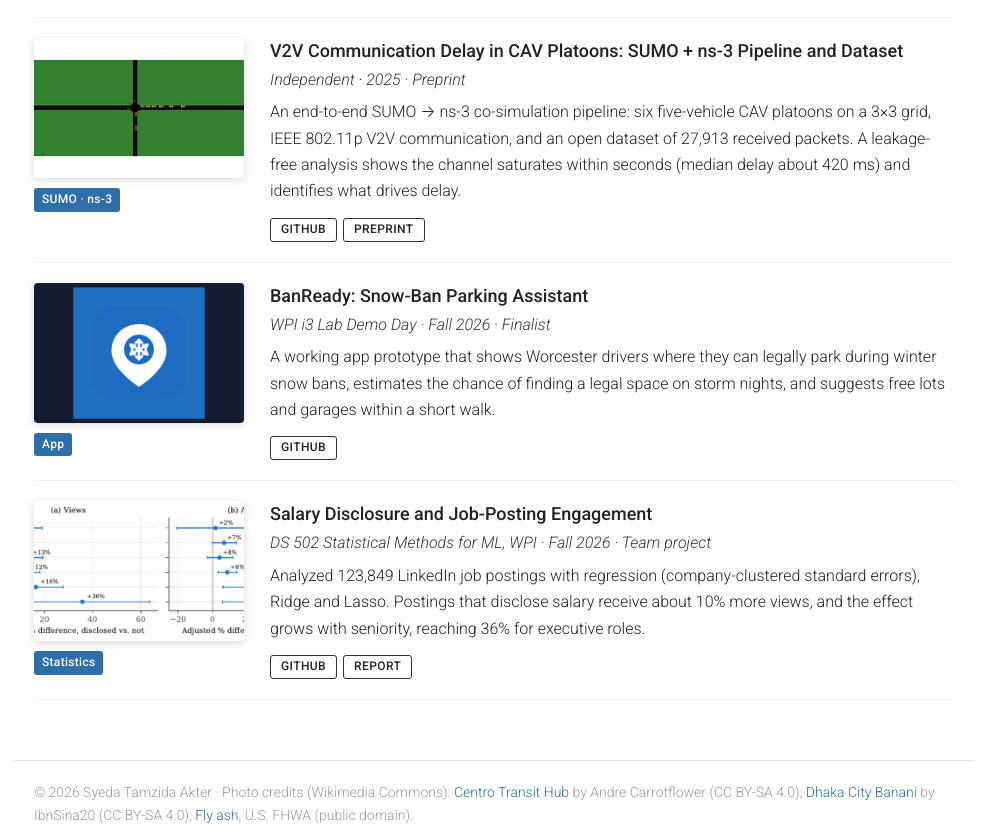
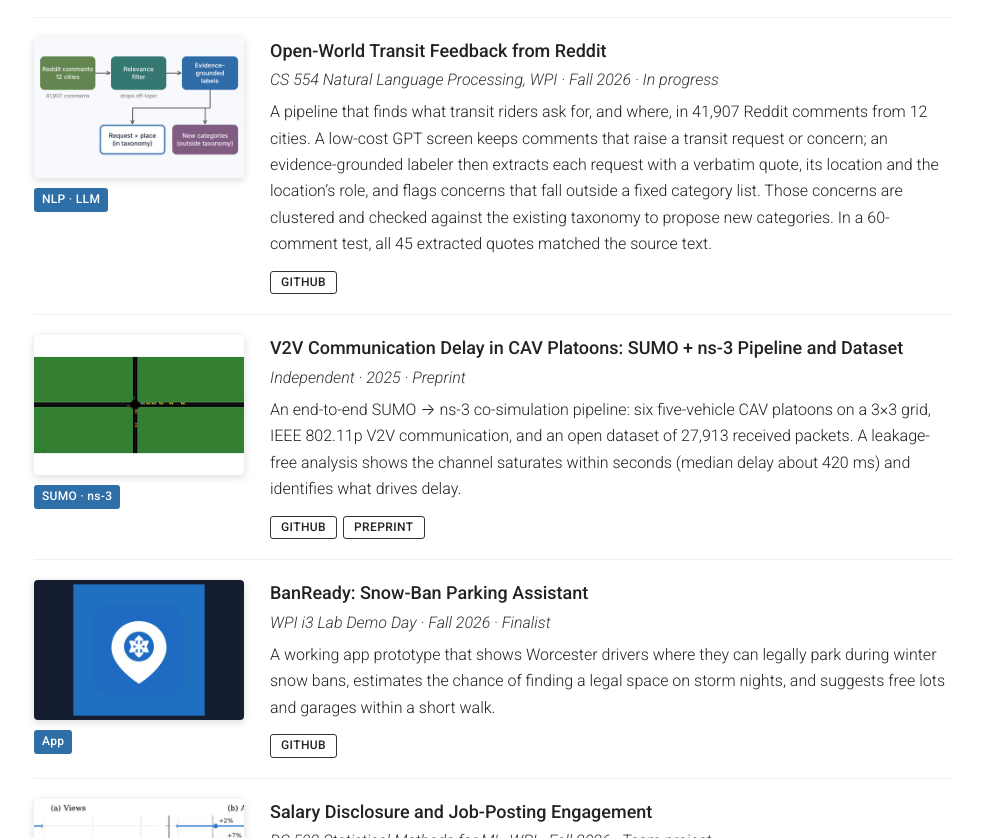
Before and after one commit to syeda-tamzida/syeda-tamzida.github.io, a plain HTML site: page index.html in a window 1280 px wide. Shown: the part 2274-3112 px from the top of the page, without its empty margins (146-1131 px from the left). Drawn offline with Linux system fonts and the light colour scheme; some icons are missing.

Commit message:
Add Reddit transit feedback project to home and projects pages
Co-Authored-By: Claude Opus 5.5 <noreply@anthropic.com>
Claude-Session: https://claude.ai/code/session_0144Gd7Q7AkYmDrZXUhKkzR1

```diff
--- a/index.html
+++ b/index.html
@@ -88,6 +88,15 @@
  </div>
 </div>
 <div class="pub">
+ <div class="thumbcol"><div class="thumb"><img src="assets/thumbs/reddit.jpg?v=3" alt=""></div><span class="badge">NLP · LLM</span></div>
+ <div>
+  <p class="title">Open-World Transit Feedback from Reddit</p>
+  <p class="venue">CS 554 Natural Language Processing, WPI · Fall 2026 · In progress</p>
+  <p class="desc">A pipeline that finds what transit riders ask for, and where, in 41,907 Reddit comments from 12 cities. A low-cost GPT screen keeps comments that raise a transit request or concern; an evidence-grounded labeler then extracts each request with a verbatim quote, its location and the location&rsquo;s role, and flags concerns that fall outside a fixed category list. Those concerns are clustered and checked against the existing taxonomy to propose new categories. In a 60-comment test, all 45 extracted quotes matched the source text.</p>
+  <div class="btns"><a href="https://github.com/syeda-tamzida/reddit-transit-feedback-nlp" target="_blank" rel="noopener">GitHub</a></div>
+ </div>
+</div>
+<div class="pub">
  <div class="thumbcol"><div class="thumb"><img src="assets/thumbs/v2v.jpg?v=3" alt=""></div><span class="badge">SUMO · ns-3</span></div>
  <div>
   <p class="title">V2V Communication Delay in CAV Platoons: SUMO + ns-3 Pipeline and Dataset</p>
```
Also changed, not shown: projects.html (+9 -0 lines), assets/thumbs/reddit.jpg (added).
